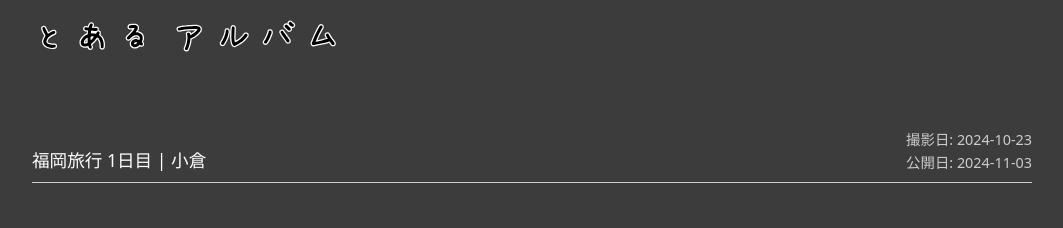
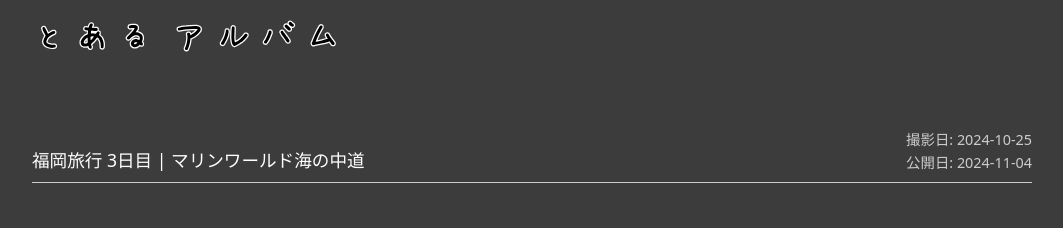
Before and after one commit to thetalemon/photo, an Astro site: page /photo/2024/10/25 in a window 1280 px wide. Shown: the top 228 px of the page, without its empty margins (108-1171 px from the left). Built offline with nearby package versions, Linux system fonts and the light colour scheme; Astro itself is replaced by a stand-in of ours.

Commit message:
参照データが間違ってたので修正

```diff
--- a/src/pages/photo/2024/10/25/index.astro
+++ b/src/pages/photo/2024/10/25/index.astro
@@ -6,36 +6,27 @@ import TilteArea from '@/components/photo/TilteArea.astro'
 import Row from '@/components/Row.astro'
 import { getPhotoById } from '@/data/photo'
 import Photo1 from './_20241025_1.jpg'
-import Photo2 from './_20241025_2.jpg'
 import Photo3 from './_20241025_3.jpg'
 import Photo4 from './_20241025_4.jpg'
 import Photo5 from './_20241025_5.jpg'
-import Photo6 from './_20241025_6.jpg'
-import Photo7 from './_20241025_7.jpg'
 import Photo8 from './_20241025_8.jpg'
 import Photo9 from './_20241025_9.jpg'
 import Photo10 from './_20241025_10.jpg'
-import Photo11 from './_20241025_11.jpg'
-import Photo12 from './_20241025_12.jpg'
 import Photo13 from './_20241025_13.jpg'
 import Photo14 from './_20241025_14.jpg'
 import Photo15 from './_20241025_15.jpg'
 import Photo16 from './_20241025_16.jpg'
 import Photo17 from './_20241025_17.jpg'
 import Photo18 from './_20241025_18.jpg'
-import Photo19 from './_20241025_19.jpg'
-import Photo20 from './_20241025_20.jpg'
 import Photo21 from './_20241025_21.jpg'
 import Photo22 from './_20241025_22.jpg'
 import Photo23 from './_20241025_23.jpg'
-import Photo24 from './_20241025_24.jpg'
 import Photo25 from './_20241025_25.jpg'
 import Photo26 from './_20241025_26.jpg'
 import Photo27 from './_20241025_27.jpg'
 import Photo28 from './_20241025_28.jpg'
 import Photo29 from './_20241025_29.jpg'
 import Photo30 from './_20241025_30.jpg'
-import Photo31 from './_20241025_31.jpg'
 import Photo32 from './_20241025_32.jpg'
 import Photo33 from './_20241025_33.jpg'
 import Photo34 from './_20241025_34.jpg'
@@ -43,8 +34,6 @@ import Photo35 from './_20241025_35.jpg'
 import Photo36 from './_20241025_36.jpg'
 import Photo37 from './_20241025_37.jpg'
 import Photo38 from './_20241025_38.jpg'
-import Photo39 from './_20241025_39.jpg'
-import Photo40 from './_20241025_40.jpg'
 import Photo41 from './_20241025_41.jpg'
 import Photo42 from './_20241025_42.jpg'
 import Photo43 from './_20241025_43.jpg'
@@ -62,10 +51,9 @@ import Photo54 from './_20241025_54.jpg'
 import Photo55 from './_20241025_55.jpg'
 import Photo56 from './_20241025_56.jpg'
 import Photo57 from './_20241025_57.jpg'
-import Photo58 from './_20241025_58.jpg'
 import Photo59 from './_20241025_59.jpg'
 
-const photo = getPhotoById(3)
+const photo = getPhotoById(4)
 if (!photo) {
   return new Response(null, {
     status: 404,
```
Also changed, not shown: src/pages/photo/2024/10/25/_20241025_39.jpg (deleted), src/pages/photo/2024/10/25/_20241025_40.jpg (deleted), src/pages/photo/2024/10/25/_20241025_58.jpg (deleted), 9 other files.
